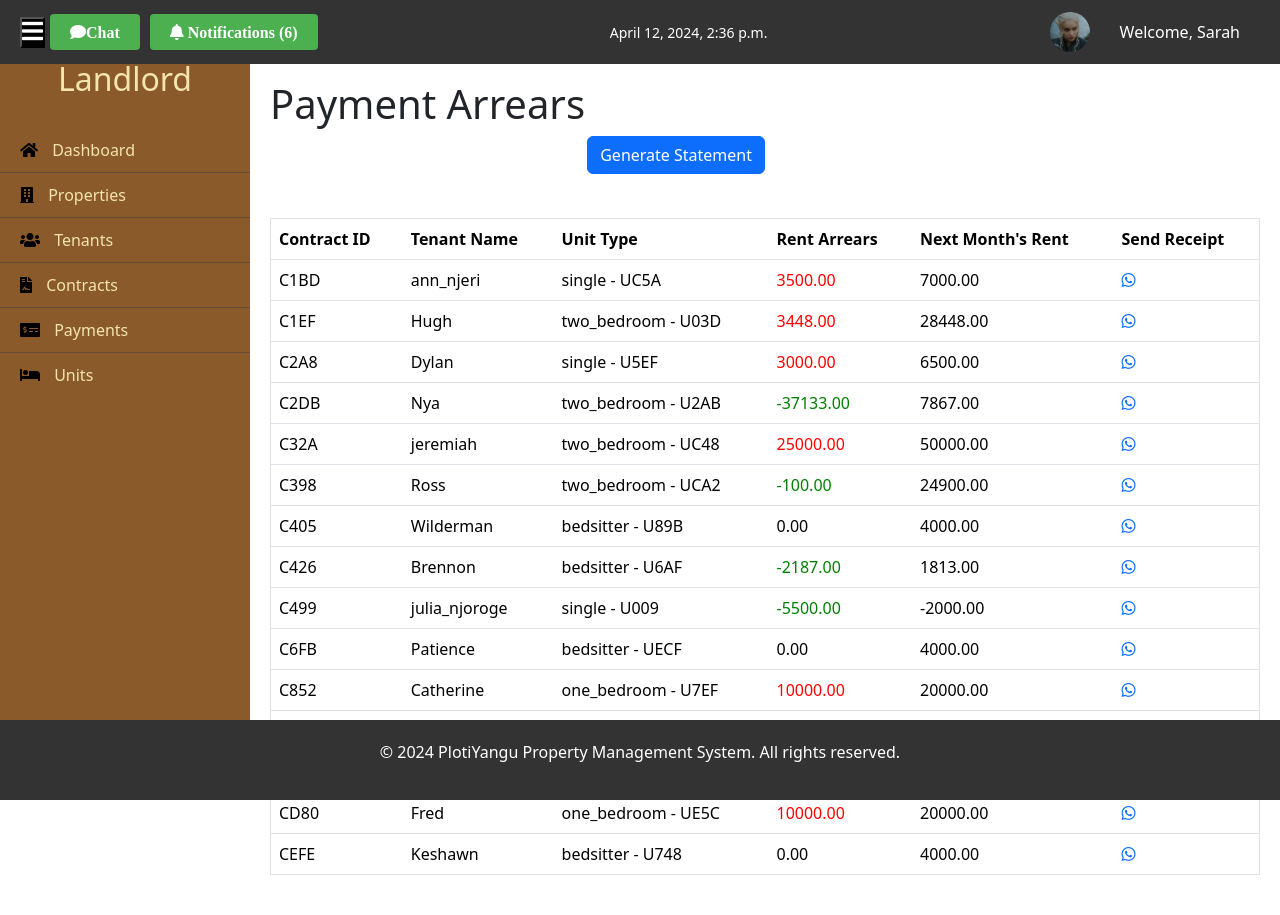
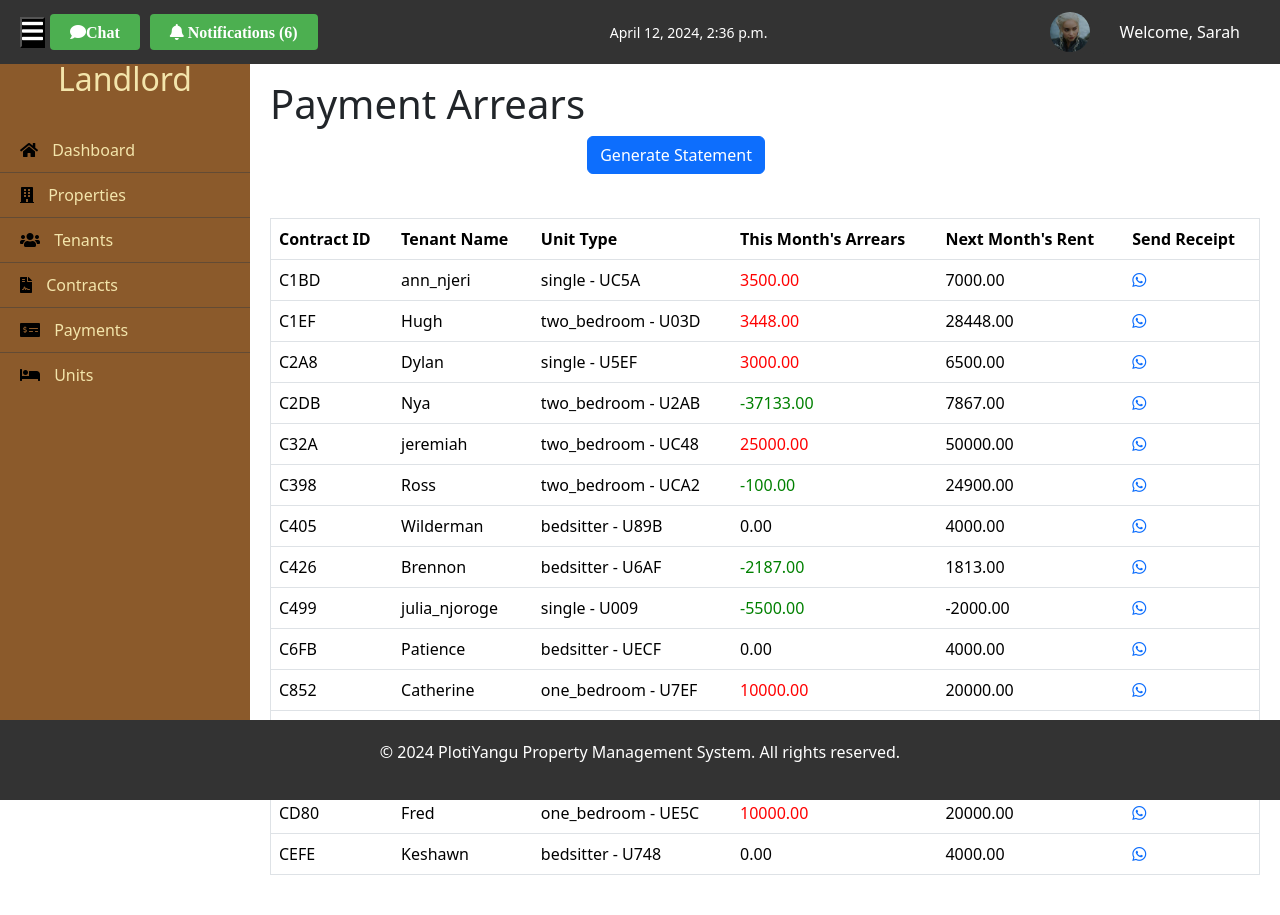
Before and after one commit to JeremiahNjoroge/plotiyanguv2, a Django app: page /payment-arrears/ in a window 1280 px wide. Shown: the top 915 px of the page. Run offline with Django 5.2, Linux system fonts and the light colour scheme; a user stored in the database is signed in; data comes from the database, SQL or seed files in the repository.

Commit message:
modified:   plotiyangu/property/templates/payment_arrears.html

```diff
--- a/plotiyangu/property/templates/payment_arrears.html
+++ b/plotiyangu/property/templates/payment_arrears.html
@@ -15,7 +15,7 @@
                 <th>Contract ID</th>
                 <th>Tenant Name</th>
                 <th>Unit Type</th>
-                <th>Rent Arrears</th>
+                <th>This Month's Arrears</th>
                 <th>Next Month's Rent</th>
                 <th>Send Receipt</th>
             </tr>
```
